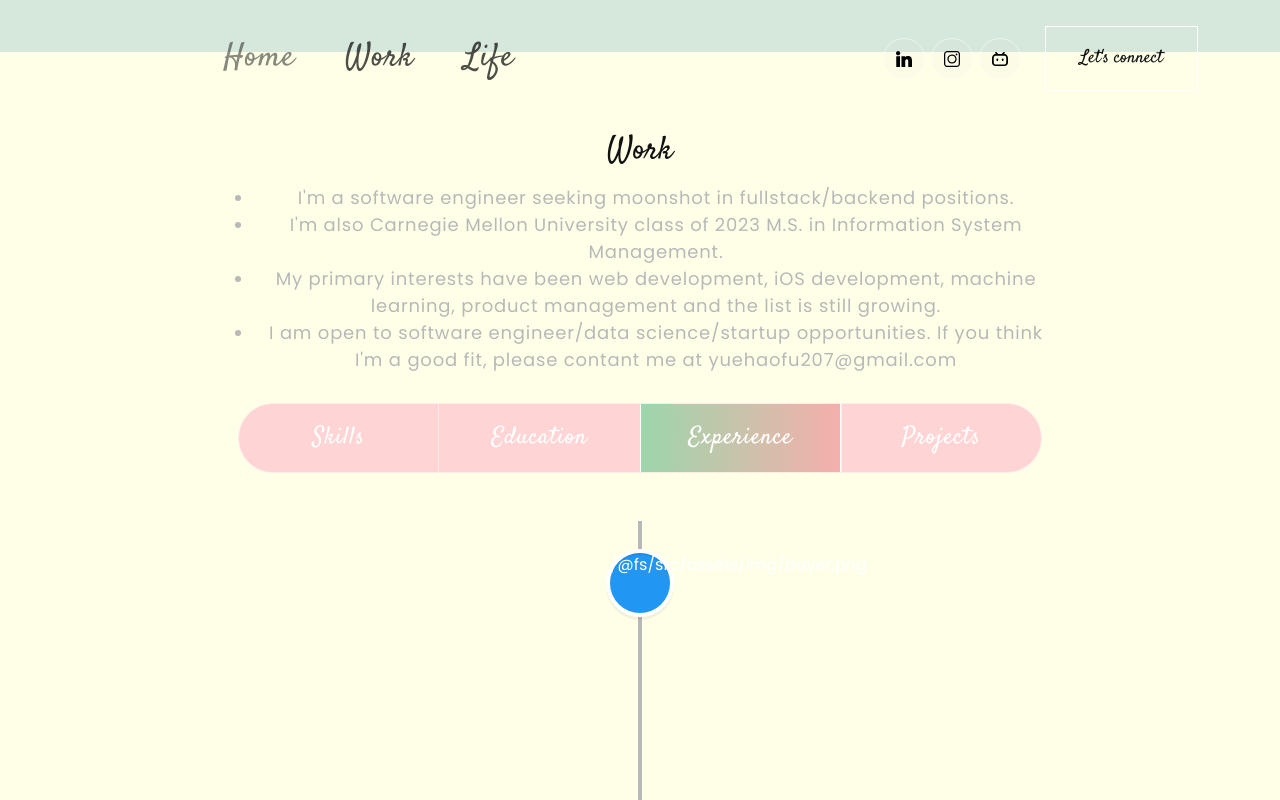
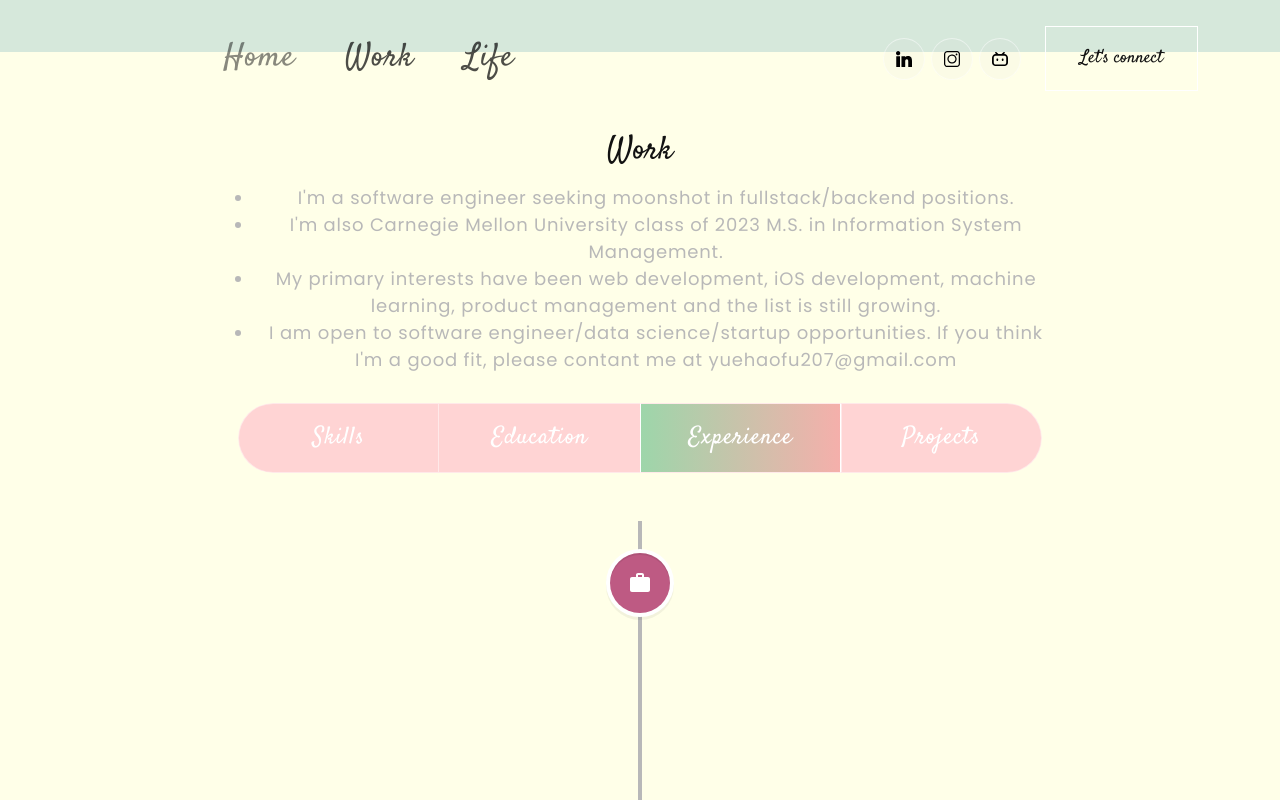
Before and after one commit to KATHRINEFU/personal-portfolio, a React (Create React App) app: page / in a window 1280 px wide. Both pictures are taken after a click on the tab "Experience". Shown: the part 770-1570 px from the top of the page. Built offline with nearby package versions, Linux system fonts and the light colour scheme.

Commit message:
updated experience section, added two

```diff
--- a/package.json
+++ b/package.json
@@ -3,6 +3,8 @@
   "version": "0.1.0",
   "private": true,
   "dependencies": {
+    "@material-ui/core": "^4.12.4",
+    "@material-ui/icons": "^4.11.3",
     "@testing-library/jest-dom": "^5.16.5",
     "@testing-library/react": "^13.4.0",
     "@testing-library/user-event": "^13.5.0",
--- a/src/App.css
+++ b/src/App.css
@@ -796,18 +796,41 @@ nav.navbar .navbar-toggler[aria-expanded="true"] .navbar-toggler-icon {
 
 .vertical-timeline-element-title{
   font-size: 24px;
-  text-align: center;
+  text-align: left;
 }
 
+
 .vertical-timeline-element--work{
-  text-align: center;
+  text-align: left;
   margin: auto;
 }
 
-.vertical-timeline-element--work p{
+.vertical-timeline-element--work a {
+  text-align: center;
+  color: #D14D72;
+  background-color: transparent;
+  text-decoration: none;
+}
+
+.vertical-timeline-element--work a:hover{
+  color: #BE5A83;
+  background-color: transparent;
+  text-decoration: underline;
+}
+
+.exp-detail{
+  display:inline-block;
   font-size: 16px;
-  text-align: center;
-  margin: auto;
+}
+
+.exp-techstack{
+  color: #FFB84C;
+}
+
+.exp-img{
+  width: 20%;
+  height: 20%;
+  padding-left: 20px;
 }
 
 
--- a/src/components/Experience.js
+++ b/src/components/Experience.js
@@ -2,32 +2,62 @@ import { Container } from "react-bootstrap"
 import { ExpCard } from "./ExpCard"
 import { VerticalTimeline, VerticalTimelineElement }  from 'react-vertical-timeline-component';
 import 'react-vertical-timeline-component/style.min.css';
+import WorkIcon from '@material-ui/icons/Work';
 
 import bayerImg from "../assets/img/bayer.png"
 import senueloImg from "../assets/img/senuelo.png"
+import impactImg from "../assets/img/impact.svg"
+import accentureImg from "../assets/img/accenture.png"
+import vechainImg from "../assets/img/vechain.png"
+
 
 export const Experience = () => {
     const expList = [
         {
           company: 'Bayer Healthcare',
           role: 'Software Engineer, Capstone',
-          detail:"Developed an educational mobile application for Bayer Healthcare Radiology Department, utilizing Flutter for development, Figma for UI design, Firebase as the backend database, and following an agile methodology using Jira for project management. ",
+          detail:"Developed an educational-oriented mobile app for Bayer Radiology, utilizing Flutter for development, Figma for UI design, Firebase as the backend database, and following an agile methodology using Jira for project management. ",
           tenure: "Jan 2023 - May 2023",
           img: bayerImg,
-          url: 'https://www.radiologysolutions.bayer.com/'
+          url: 'https://www.radiologysolutions.bayer.com/',
+          techstack: 'Flutter | Dart | Firebase | Figma | Jira'
         },
         {
           company: 'Senuelo Advertising',
           role: 'Software Engineer, Intern',
-          detail: [
-            'Implemented a web service based on GPT-3 as an internal system to perform AI article generation from user input prompt',
-            'Performed data crawling, cleansing, and applied natural language processing model (BERT) for 10k+ published blog posts to categorize keywords, identify hot trends and finetune the generated article',
-            'Helped the company in less reliance on external article generation products, thereby reducing purchasing costs by 5%'
-          ],
+          detail: 'Implemented an internal web service using GPT-3 for AI article generation, involving data crawling, NLP (BERT) on 10k+ blog posts for keyword categorization and trend identification, reducing reliance on external products and cutting costs by 5%.',
           tenure: 'May 2022 - July 2022',
           img: senueloImg,
-          url: 'https://senueloadvertising.com.au/'
+          url: 'https://senueloadvertising.com.au/',
+          techstack: 'Python | FastAPI | JavaScript | HTML | GPT-3 | Restful API'
         },
+        {
+            company: 'Impact',
+            role: 'Solution Architect, Intern',
+            detail: 'Communicated with potential clients, offering technical integration plans using JavaScript and Restful API, collaborated with 10+ international companies such as Adidas, DHGate, and OnePlus to integrate their business with the Impact system, and successfully resolved client issues through Postman API data analysis, resulting in faster onboarding, successful integrations, and a 20% reduction in client resolution time.',
+            tenure: 'Jan 2021 - May 2021',
+            img: impactImg,
+            url: 'https://impact.com/',
+            techstack: 'JavaScript | Restful API | Solution Architect | Client Communication'
+          },
+          {
+            company: 'Accenture',
+            role: 'Information Security, Intern',
+            detail: 'Conducted security audits, designed effective maintenance schemes, prepared risk assessment reports, monitored network abnormalities, issued GDPR compliance warnings, and mitigated 5 high-risk security issues to protect information assets and ensure data privacy.',
+            tenure: 'Jun 2020 - Dec 2020',
+            img: accentureImg,
+            url: 'https://www.accenture.com/us-en',
+            techstack: 'Information Security | Data Privacy | GDPR | Audit | Internal Management'
+          },
+          {
+            company: 'Vechain',
+            role: 'Data Analyst, Intern',
+            detail: 'Automated weekly data analysis reports from multiple digital currency trading platforms, crawled and visualized VTHO trading data, forecasted growth rates using the VeChain Twin-Token Model',
+            tenure: 'Jan 2020 - May 2020',
+            img: vechainImg,
+            url: 'https://www.vechain.org/',
+            techstack: 'Python | BeautifulSoup | Data Analysis | Data Visualization | Blockchain'
+          },
       ]
 
       return (
@@ -42,15 +72,17 @@ export const Experience = () => {
                      contentStyle={{ background: '#D6E8DB', color: '#121212' }}
                      contentArrowStyle={{ borderRight: '7px solid  rgb(33, 150, 243)' }}
                      date={exp.tenure}
-                     iconStyle={{ background: 'rgb(33, 150, 243)', color: '#fff' }}
-                     icon={exp.img}
+                     iconStyle={{ background: '#BE5A83', color: '#fff' }}
+                     icon={<WorkIcon/>}
                      key = {index}
                  >
-                     <h3 className="vertical-timeline-element-title">{exp.role}</h3>
+                     <span className="vertical-timeline-element-title">{exp.role}</span>
+                     <img className="exp-img" src={exp.img} alt="company-image"></img><br/>
                      <a className="vertical-timeline-element-subtitle" href={exp.url}>{exp.company}</a>
-                     <p>
-                        {exp.detail}
-                     </p>
+                     {/* <img className="exp-img" src={exp.img} alt="company-image"></img> */}
+                     <br/>
+                     <span className="exp-techstack">{exp.techstack}</span> <br/>
+                     <span className="exp-detail">{exp.detail}</span>
                  </VerticalTimelineElement>
             )})}
         </VerticalTimeline>
```
Also changed, not shown: src/assets/img/vechain.png (added), 1 other file (tests, documents, lock files or other folders).
